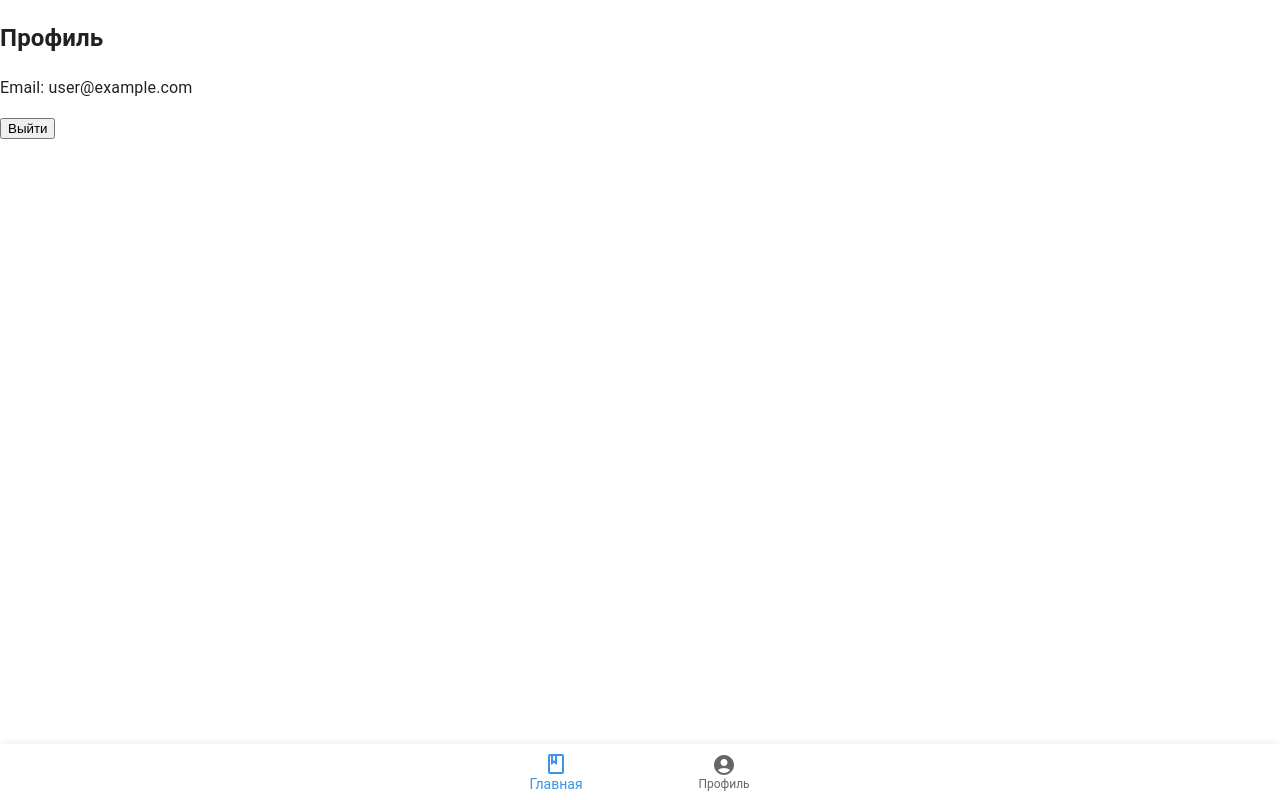
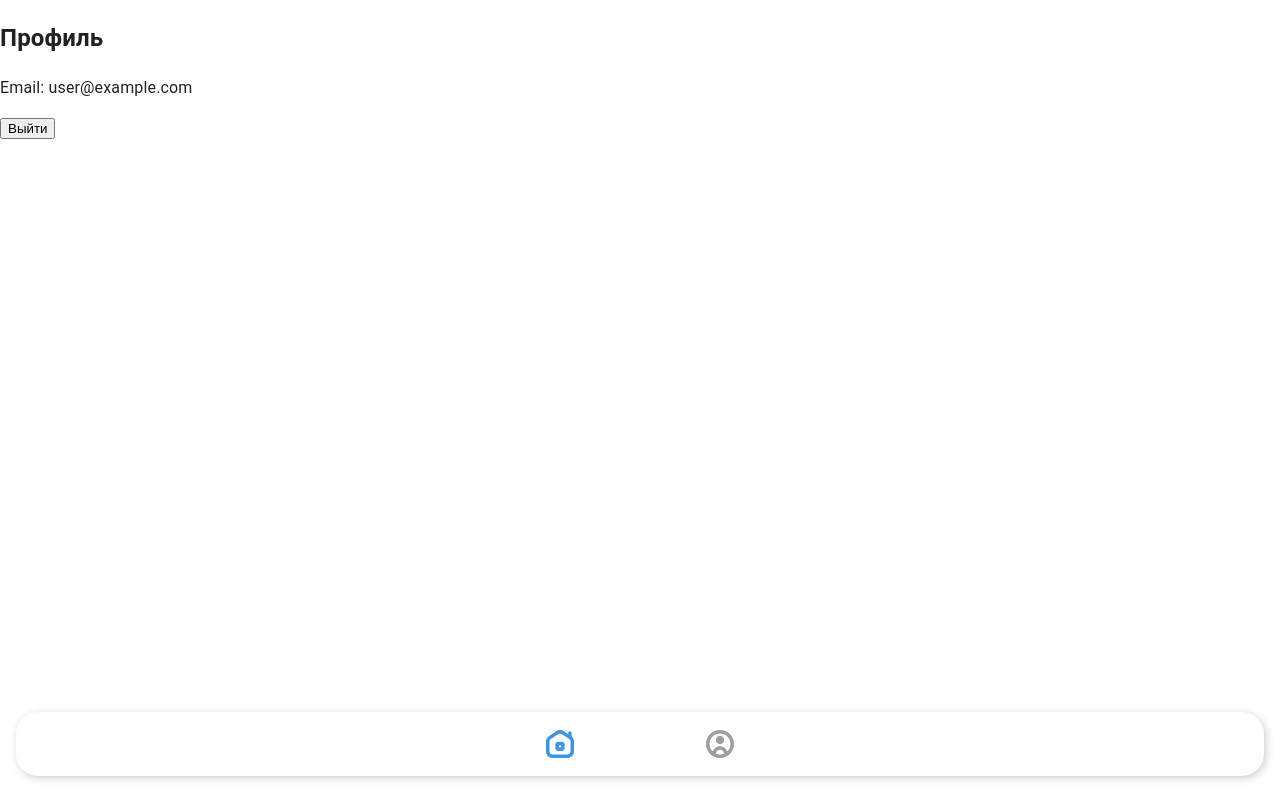
Before and after one commit to alinakassym/mvp-app-kz, a React (Create React App) app: page /profile in a window 1280 px wide. Built offline with nearby package versions, Linux system fonts and the light colour scheme; no server answers; sample sign-in values are in the browser's storage.

Commit message:
feat: update bottom nav icons

```diff
--- /dev/null
+++ b/src/components/BottomNavigationBar.css
@@ -0,0 +1,14 @@
+.bottom-navigation-bar {
+  position: fixed;
+  bottom: 24px;
+  left: 16px;
+  right: 16px;
+  height: 64px;
+  padding: 0 16px;
+  display: flex;
+  justify-content: center;
+  align-items: center;
+  border-radius: 22px;
+  background-color: #fff;
+  box-shadow: 2px 2px 8px rgba(0, 0, 0, 0.2);
+}
--- a/src/components/BottomNavigationBar.js
+++ b/src/components/BottomNavigationBar.js
@@ -1,8 +1,16 @@
 import React, {useState} from "react"
-import {BottomNavigation, BottomNavigationAction, Paper} from "@mui/material"
-import {AccountCircle, ClassOutlined} from "@mui/icons-material"
+import {
+  BottomNavigation,
+  BottomNavigationAction,
+  Box,
+  Paper,
+} from "@mui/material"
+import {AccountCircle} from "@mui/icons-material"
 import {useNavigate} from "react-router-dom"
 import {useAuth} from "../context/AuthContext"
+import {ReactComponent as HomeIcon} from "../assets/icons/home.svg"
+import {ReactComponent as UserIcon} from "../assets/icons/circle-user.svg"
+import "./BottomNavigationBar.css"
 
 function BottomNavigationBar() {
   const [value, setValue] = useState(0)
@@ -16,16 +24,32 @@ function BottomNavigationBar() {
   }
 
   return (
-    <Paper sx={{position: "fixed", bottom: 0, left: 0, right: 0}} elevation={3}>
+    <div className="bottom-navigation-bar">
       <BottomNavigation
-        showLabels
+        sx={{
+          display: "grid",
+          gridTemplateColumns: "repeat(2, 1fr)",
+          gap: 10,
+        }}
         value={value}
         onChange={(event, newValue) => handleNavigation(newValue)}
       >
-        <BottomNavigationAction label="Главная" icon={<ClassOutlined />} />
-        <BottomNavigationAction label="Профиль" icon={<AccountCircle />} />
+        <BottomNavigationAction
+          sx={{maxWidth: "50px", borderRadius: 28}}
+          style={{
+            fill: value === 0 ? "#3A94E7" : "#9E9E9E",
+          }}
+          icon={<HomeIcon style={{width: 28, height: 28}} />}
+        />
+        <BottomNavigationAction
+          sx={{maxWidth: "50px", borderRadius: 28}}
+          style={{
+            fill: value === 1 ? "#3A94E7" : "#9E9E9E",
+          }}
+          icon={<UserIcon style={{width: 28, height: 28}} />}
+        />
       </BottomNavigation>
-    </Paper>
+    </div>
   )
 }
 
```
